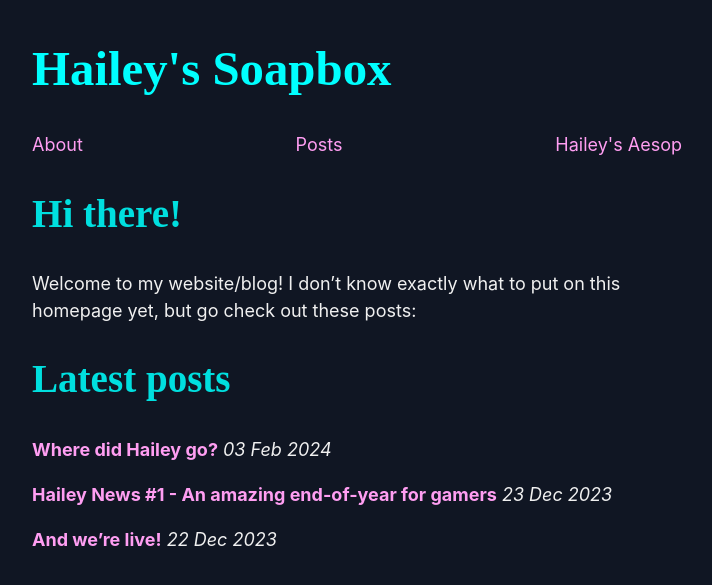
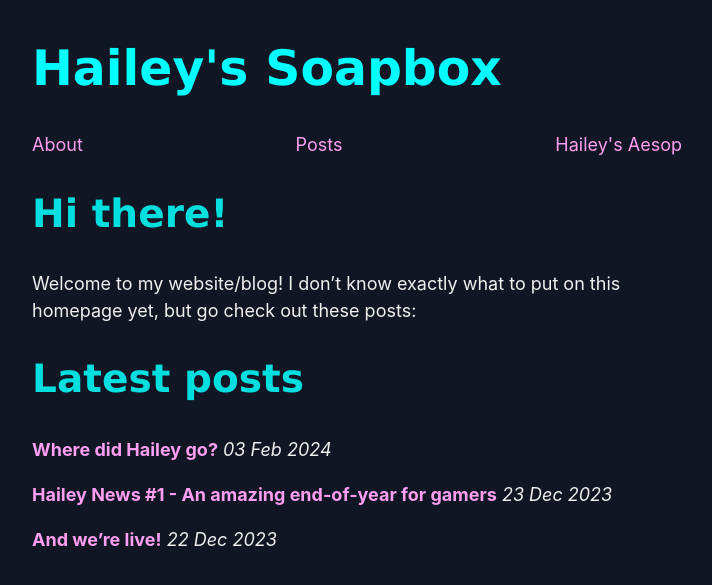
Before and after one commit to cudsys/cudsys.github.io, a Jekyll site: the page built from index.md, in a window 1280 px wide. Shown: the top 585 px of the page, without its empty margins (283-995 px from the left). Built offline with Jekyll 4.4.1, drawn with Linux system fonts in a browser that asks for light colours.

Commit message:
fallback fonts added

```diff
--- a/assets/css/styles.css
+++ b/assets/css/styles.css
@@ -15,7 +15,7 @@ body {
 }
 
 h1, h2, h3, h4, h5 {
-  font-family: 'Ubuntu';
+  font-family: 'Ubuntu', Verdana, sans-serif;
   font-weight: 700;
 }
 
```
